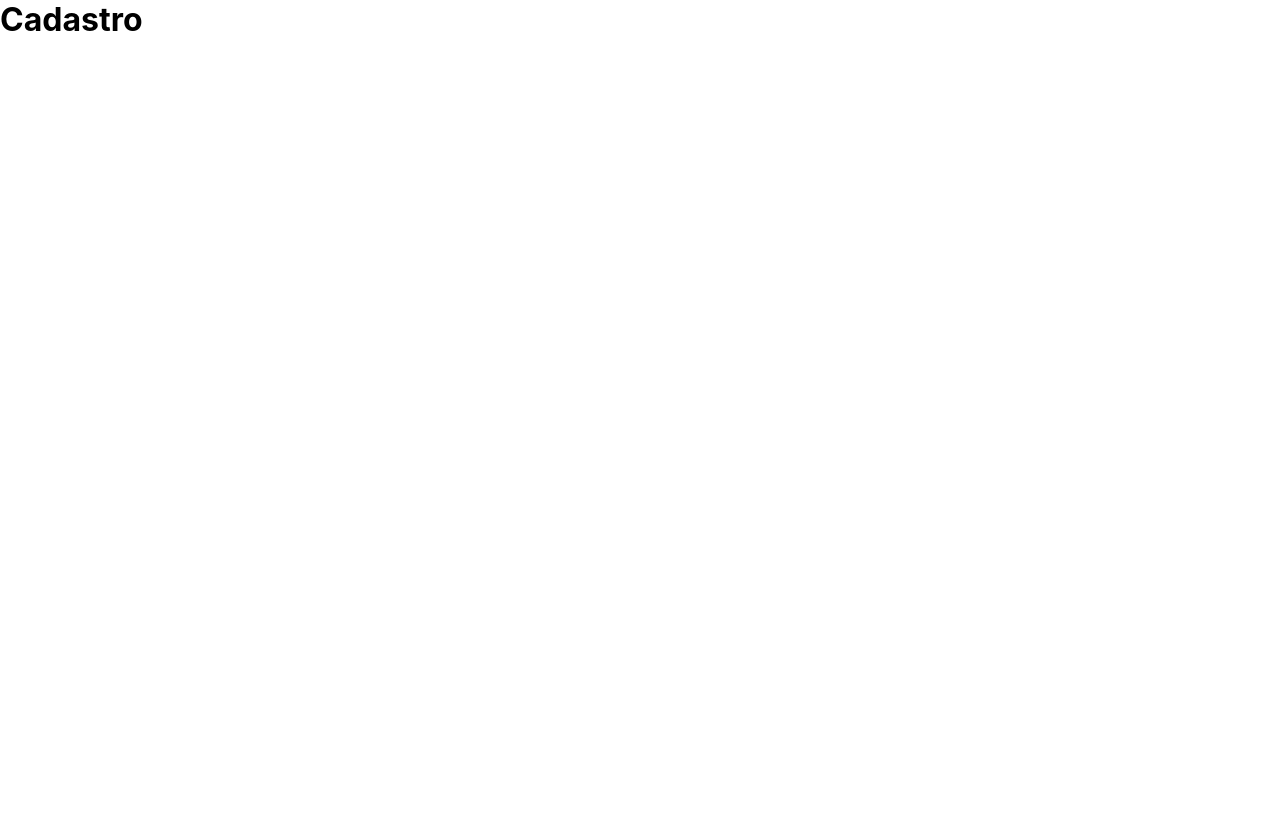
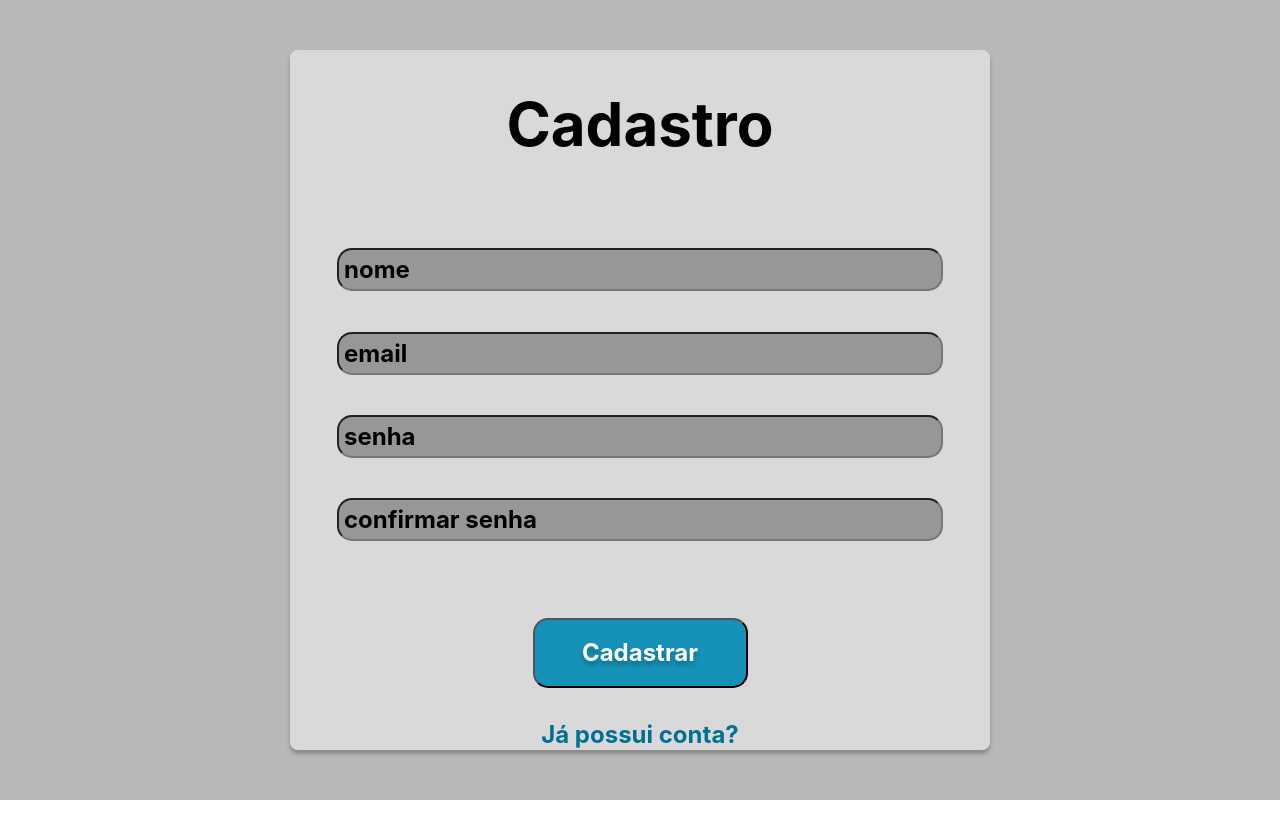
Before and after one commit to LuanTerra-Apollo/Grupo6-React-Serratec, a React (Vite) app in the folder shopix/: page /cadastro in a window 1280 px wide. Built offline with nearby package versions, Linux system fonts and the light colour scheme.

Commit message:
feature tela cadastro

```diff
--- a/shopix/src/pages/Cadastro/Cadastro.jsx
+++ b/shopix/src/pages/Cadastro/Cadastro.jsx
@@ -1,5 +1,26 @@
+import { Link } from "react-router-dom"
+import {Form} from "../../components/styles/Forms.style"
+import { Wrapper } from "../../components/styles/Wrapper.style"
+import { Input } from "../../components/styles/Inputs.style"
+import { Button } from "../../components/styles/Buttons.style"
+
 const Cadastro = () => {
-    return <h1>Cadastro</h1>
+    return (
+        <>
+            <Wrapper>
+            <Form width='700px' height='700px' className='formLogin'>
+                <h1 style={{fontSize: '60px', marginTop: '24px', marginBottom:'60px'}}>Cadastro</h1>
+                <Input style={{marginBottom:'-36px'}} width='606px' height='43px' type="text"  placeholder='nome' /> <br />
+                <Input style={{marginBottom:'-36px'}} width='606px' height='43px' type="text"  placeholder='email' /> <br />
+                <Input style={{marginBottom:'-36px'}} width='606px' height='43px' type="text" placeholder='senha'  /> <br />
+                <Input width='606px' height='43px' type="text" placeholder='confirmar senha'  /> <br />
+                <Button width='215px' height='70px' type='submit'>Cadastrar</Button> <br />
+                <Link style={{color: "#007094", fontWeight: 'bold', fontSize:'24px', position: 'absolute', transform: 'translate(0%, 1150%)'}} to={'/cadastro'} >Já possui conta?</Link>
+            </Form>
+        </Wrapper>
+        <br />
+        </>
+    )
 }
 
 export default Cadastro
```
